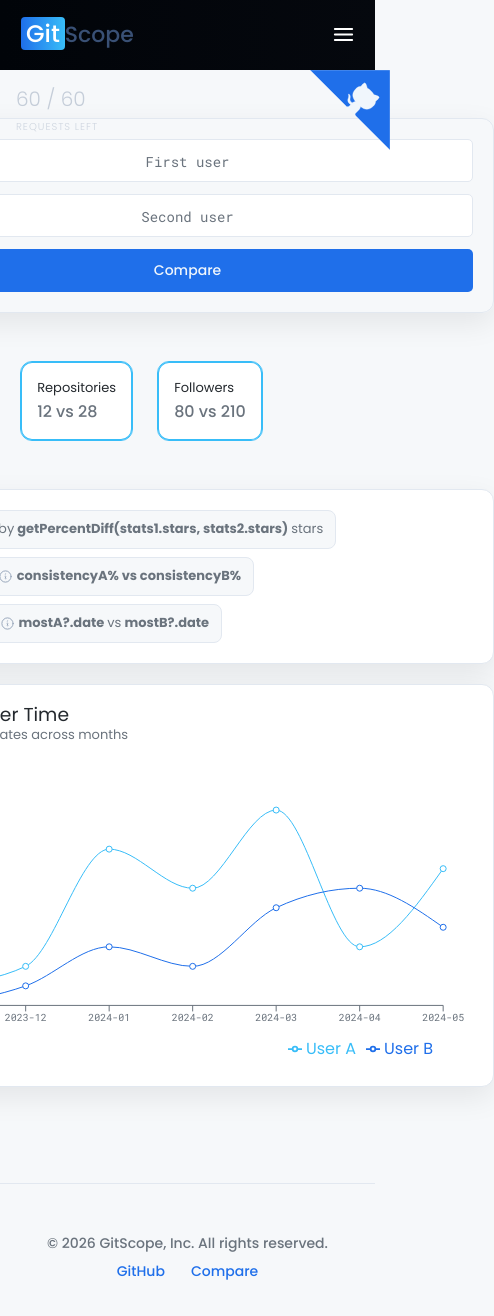
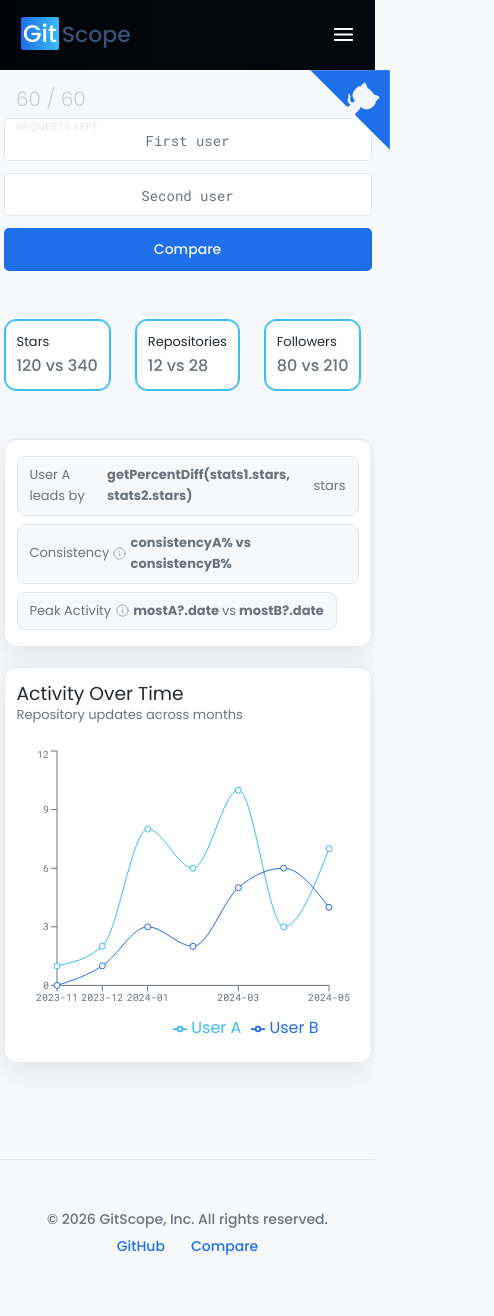
Before and after one commit to esteemayo/gitscope, a Next.js app: page /compare in a window 390 px wide. Shown: the top 1316 px of the page, 494 px wide, since content can reach past the window. Built offline with nearby package versions, Linux system fonts and the light colour scheme; some icons are missing.

Commit message:
feat: enhance styling and responsiveness in CompareStat, CompareUsers, Logo, and UserDashboard components

```diff
--- a/src/styles/components/CompareStat.scss
+++ b/src/styles/components/CompareStat.scss
@@ -1,3 +1,5 @@
+@use '../abstracts/responsive' as bp;
+
 .compare-stat {
   padding: 1.6rem;
   background-color: var(--bg-tertiary);
@@ -5,6 +7,10 @@
   box-shadow: var(--shadow);
   border-radius: 1.2rem;
   transition: var(--transition);
+
+  @media (max-width: 25em) {
+    padding: 1.2rem;
+  }
 
   &.win {
     border-color: var(--color-blue-400);
--- a/src/styles/components/CompareUsers.scss
+++ b/src/styles/components/CompareUsers.scss
@@ -27,11 +27,11 @@
     align-items: center;
     gap: 1.2rem;
 
-    width: max-content;
-    padding: 2rem;
-    border: 1px solid var(--border);
-    box-shadow: var(--shadow);
-    border-radius: var(--radius);
+    // width: max-content;
+    // padding: 2rem;
+    // border: 1px solid var(--border);
+    // box-shadow: var(--shadow);
+    // border-radius: var(--radius);
     margin-bottom: 4.8rem;
 
     input {
@@ -152,6 +152,14 @@
     box-shadow: var(--shadow);
     border-radius: var(--radius);
 
+    @media (max-width: 31.25em) {
+      padding: 2rem 1.6rem;
+    }
+
+    @media (max-width: 25em) {
+      padding: 1.6rem 1.2rem;
+    }
+
     &--text {
       display: inline-flex;
       align-items: center;
@@ -177,6 +185,36 @@
     border: 1px solid var(--border);
     box-shadow: var(--shadow);
     border-radius: var(--radius);
+
+    @media (max-width: 34.375em) {
+      width: 48.6rem;
+    }
+
+    @media (max-width: 31.25em) {
+      width: 43.6rem;
+      padding: 2rem 1.6rem;
+    }
+
+    @media (max-width: 28.125em) {
+      width: 38.6rem;
+    }
+
+    @media (max-width: 26.875em) {
+      width: 36.6rem;
+    }
+
+    @media (max-width: 26.25em) {
+      width: 35.6rem;
+    }
+
+    @media (max-width: 25.625em) {
+      width: 34.6rem;
+    }
+
+    @media (max-width: 25em) {
+      width: 36.8rem;
+      padding: 1.6rem 1.2rem;
+    }
 
     &--heading {
       display: inline-block;
--- a/src/styles/components/Logo.scss
+++ b/src/styles/components/Logo.scss
@@ -25,7 +25,7 @@
 
     &--primary {
       font-size: 2.4rem;
-      padding: 0 0.5rem;
+      padding: 0 2px;
       background-image: linear-gradient(
         90deg,
         var(--color-blue-800),
@@ -35,7 +35,8 @@
       );
       background-size: 300% 300%;
       color: var(--color-white-50);
-      border-radius: var(--border-radius);
+      border-radius: 2px;
+      margin-right: 3px;
     }
 
     &--secondary {
--- a/src/styles/components/UserDashboard.scss
+++ b/src/styles/components/UserDashboard.scss
@@ -1,10 +1,19 @@
+@use '../abstracts/responsive' as bp;
+
 .user-dashboard {
-  padding: 1.6rem;
   padding: 2rem;
   background-color: var(--bg-tertiary);
   border: 1px solid var(--border);
   box-shadow: var(--shadow);
   border-radius: var(--radius);
+
+  @media (max-width: 31.25em) {
+    padding: 2rem 1.6rem;
+  }
+
+  @media (max-width: 25em) {
+    padding: 1.6rem 1.2rem;
+  }
 
   &__container {
     .repo-list {
```
